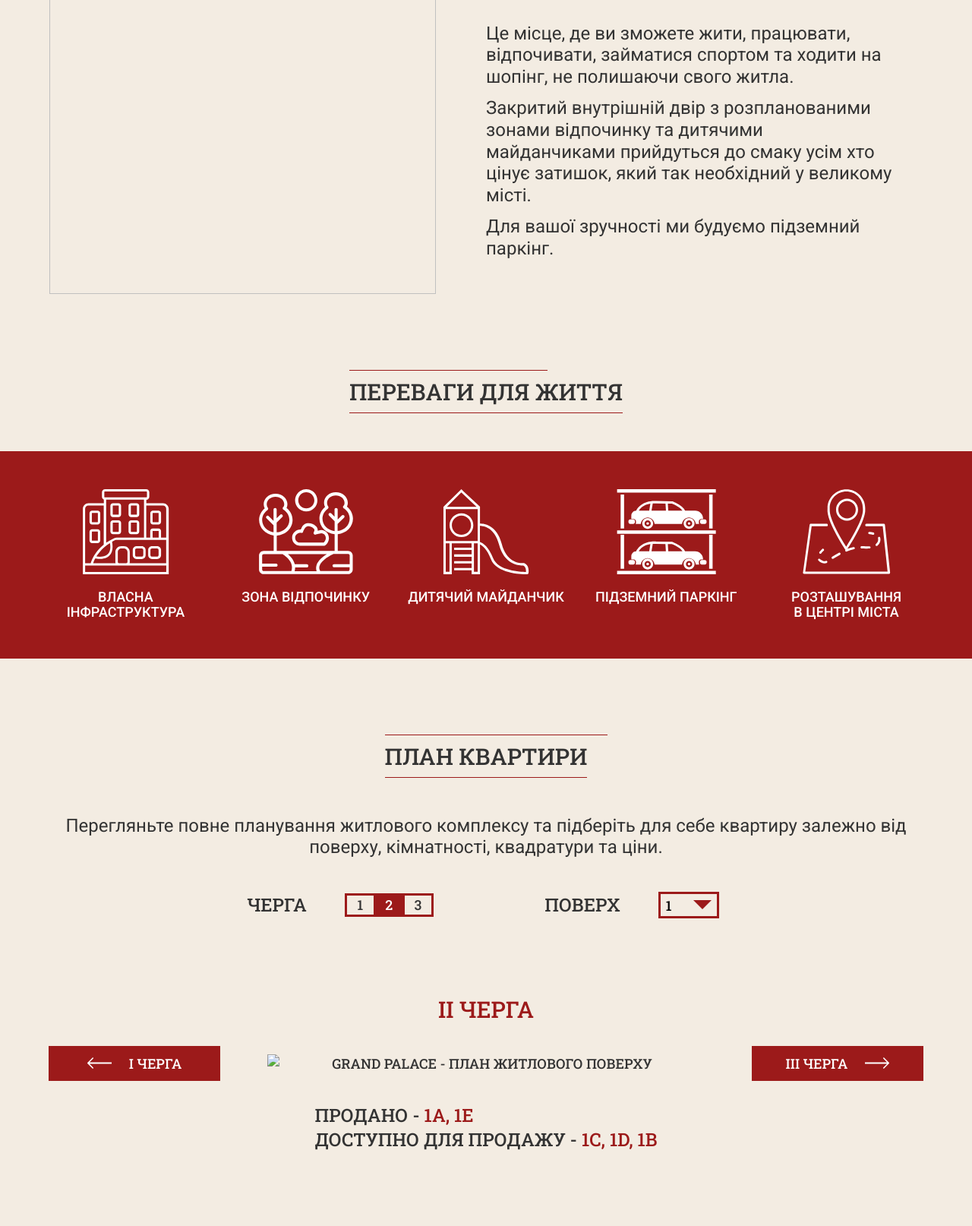
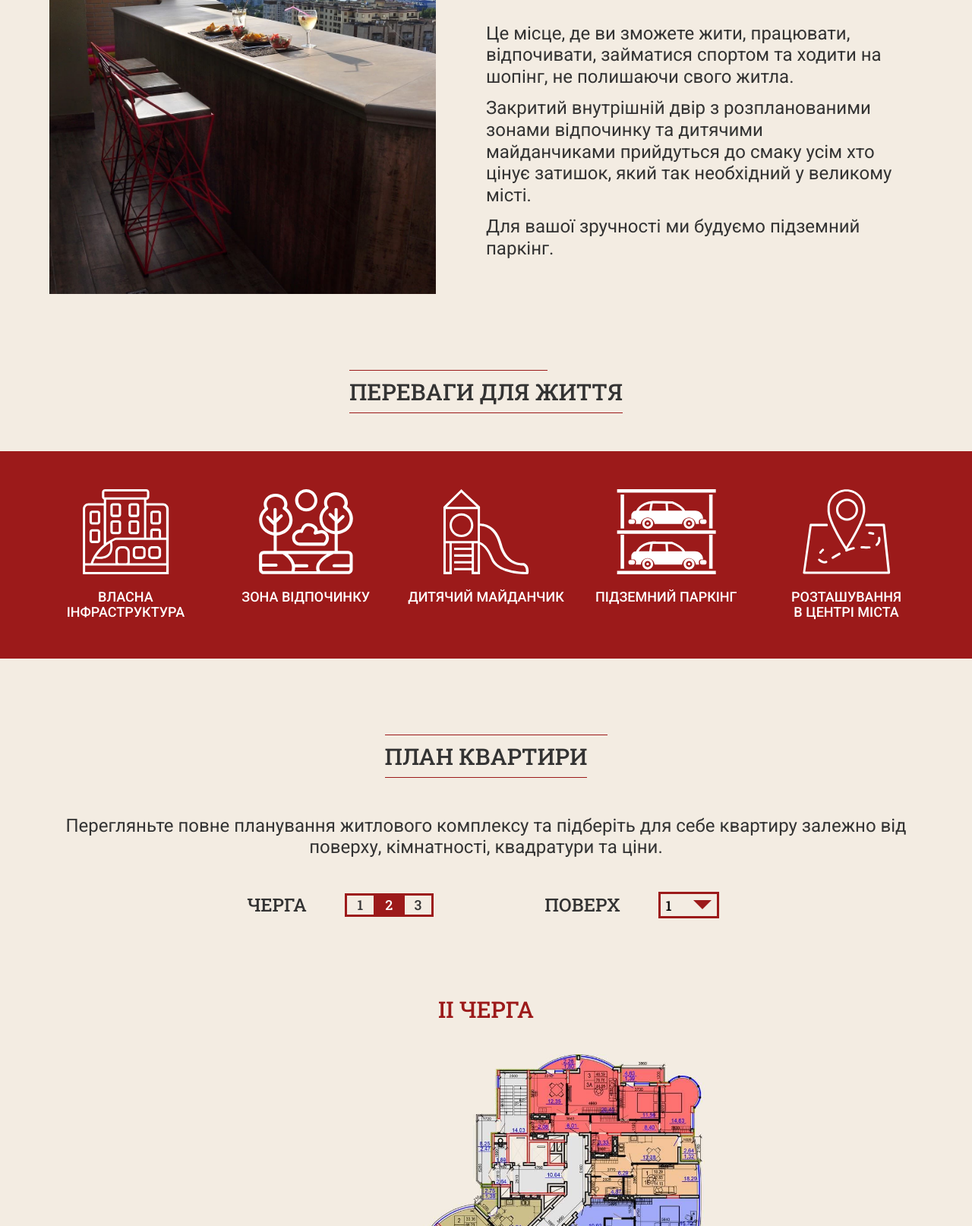
Before and after one commit to drDramen/Grand-Palace, a website: page docs/residential.html in a window 1280 px wide. Shown: the part 626-2240 px from the top of the page at 76% size. Drawn offline with nearby package versions, Linux system fonts and the light colour scheme; the site is published under a folder, as on GitHub Pages, so addresses that start at the root find nothing.

Commit message:
docs files changed

```diff
--- a/docs/residential.html
+++ b/docs/residential.html
@@ -56,7 +56,7 @@
           <article class="real-estate__residential">
             <div class="row">
               <div class="image-wrapper col">
-                <div class="residential-overview__img"><img src="/img/residential-overview.jpg" alt=""></div>
+                <div class="residential-overview__img"><img src="img/residential-overview.jpg" alt=""></div>
               </div>
               <div class="short-description col">
                 <h2 class="short-description__title title"><span class="head-line">Cучасний комфортний житловий комплекс</span></h2>
@@ -245,7 +245,7 @@
               <div class="plan-nav__title">
                 <h3>II черга</h3>
               </div>
-              <div class="plan-nav__img"><img src="/img/residential-plan.jpg" alt="Grand Palace - план житлового поверху">
+              <div class="plan-nav__img"><img src="img/residential-plan.jpg" alt="Grand Palace - план житлового поверху">
                 <div class="btn btn-arrow btn-arrow-prev"><span>I черга
                         <svg class="icon-sprite icon-sprite__arrow">
                           <use xlink:href="img/sprite.svg#arrow"></use>
```
